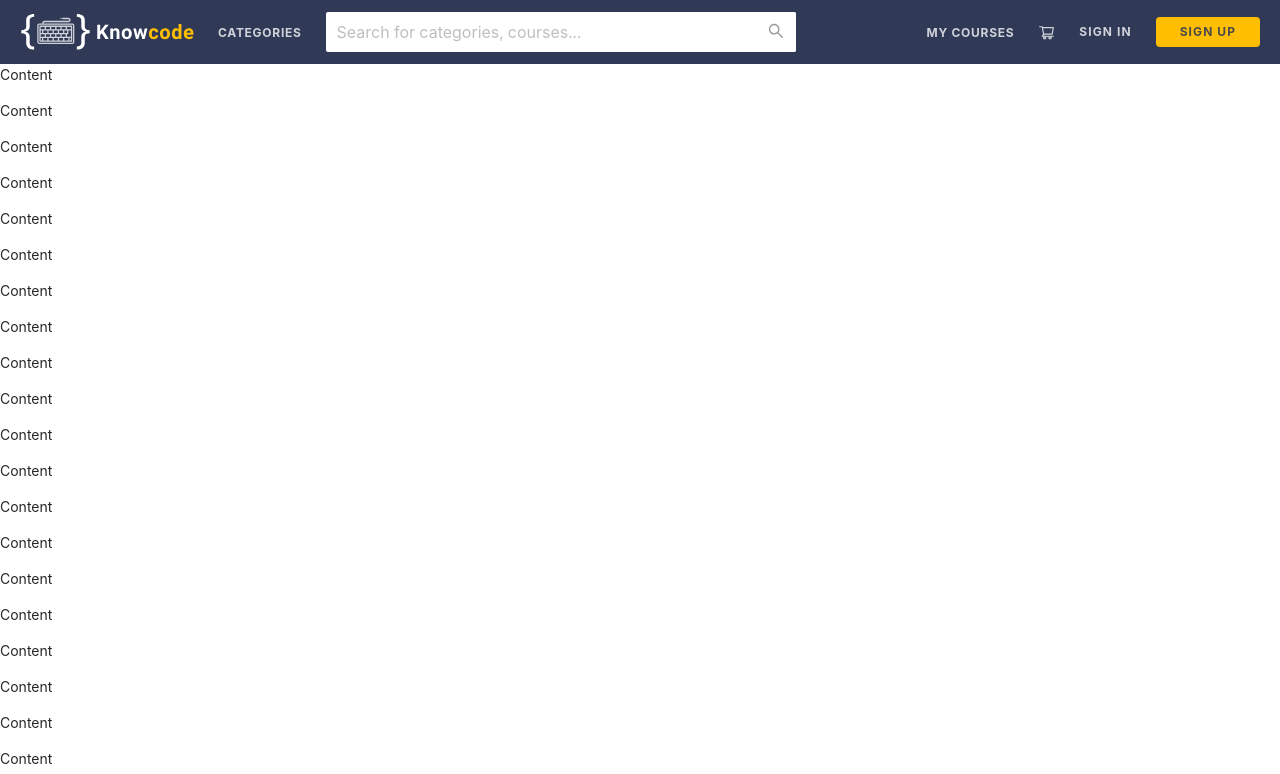
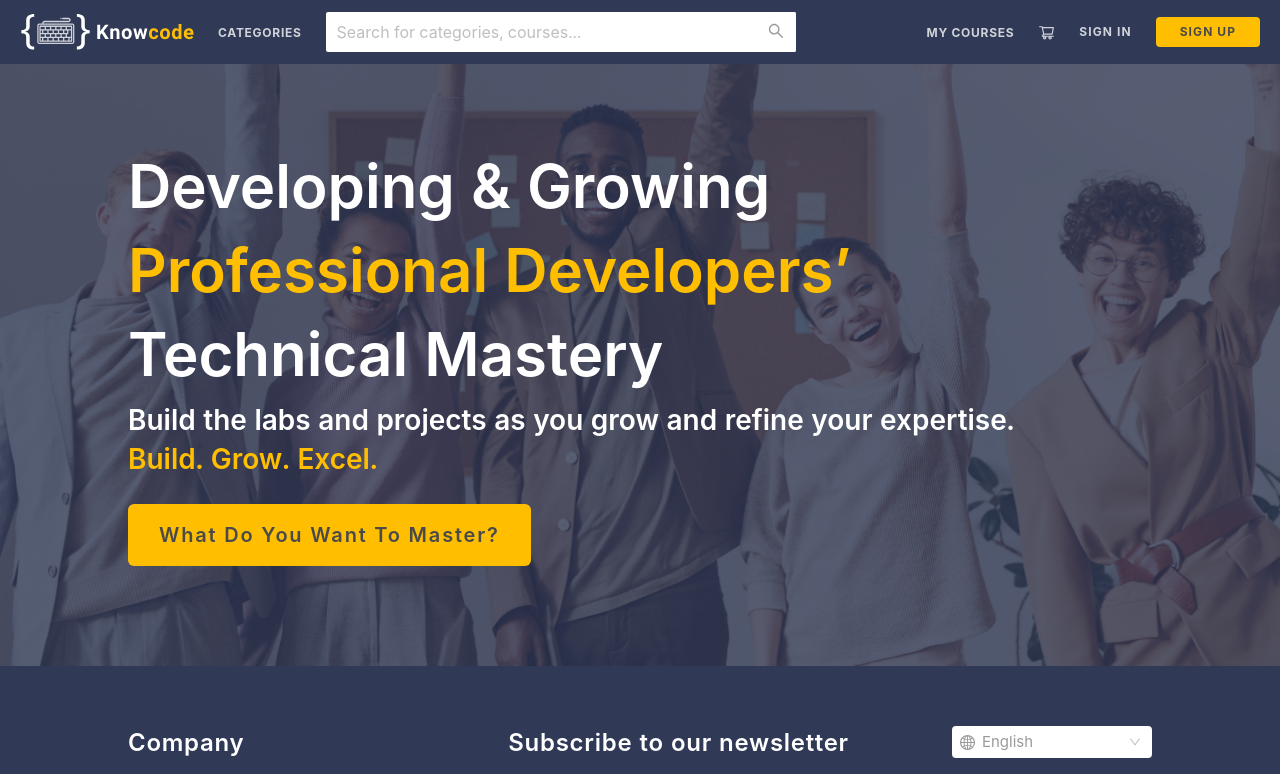
Before and after one commit to zinbac000/react-elearning, a React (Create React App) app: page / in a window 1280 px wide. Shown: the top 774 px of the page. Built offline with nearby package versions, Linux system fonts and the light colour scheme.

Commit message:
Finish Hero for Homepage

```diff
--- a/src/App.jsx
+++ b/src/App.jsx
@@ -1,4 +1,4 @@
-import Content from 'components/Content/Content';
+import Home from 'pages/Home/Home';
 import React from 'react';
 import { BrowserRouter } from 'react-router-dom';
 import { MainLayout } from 'templates/MainLayout/MainLayout';
@@ -7,7 +7,7 @@ import { MainLayout } from 'templates/MainLayout/MainLayout';
 function App() {
   return (
     <BrowserRouter>
-      <MainLayout exact path="/" Component={Content} />
+      <MainLayout exact path="/" Component={Home} />
     </BrowserRouter>
   );
 }
--- /dev/null
+++ b/src/pages/Home/Hero/Hero.jsx
@@ -0,0 +1,31 @@
+import React from 'react';
+import { Button } from 'antd';
+
+import bgHero from 'assets/img/hero.png';
+import classes from './Hero.module.scss';
+
+const Hero = () => {
+  return (
+    <div className={classes.Hero}>
+      <img className={['onMobile']} src={bgHero} alt="hero" />
+      <div className={classes.Hero__SloganWrapper}>
+        <div className={classes.Hero__SloganMain}>
+          <p>Developing & Growing</p>
+          <span>Professional Developers’</span>
+          <p>Technical Mastery</p>
+        </div>
+        <div className={classes.Hero__SloganSub}>
+          <p>
+            Build the labs and projects as you grow and refine your expertise.
+          </p>
+          <span>Build. Grow. Excel.</span>
+        </div>
+        <Button type="link" className={[classes.Hero__SloganButton]}>
+          What Do You Want To Master?
+        </Button>
+      </div>
+    </div>
+  );
+};
+
+export default Hero;
--- /dev/null
+++ b/src/pages/Home/Hero/Hero.module.scss
@@ -0,0 +1,75 @@
+@import 'src/scss/main';
+.Hero {
+  img {
+    width: 100%;
+  }
+
+  &__SloganWrapper {
+    padding: 2rem;
+    background-color: $bg-primaryHero;
+
+    @include screen(lg) {
+      padding: 8rem 5%;
+      background: url('../../../assets/img/hero-desktop.png') no-repeat top
+        center;
+      background-size: cover;
+    }
+
+    @include screen(xl) {
+      padding: 8rem 10% 10rem;
+    }
+  }
+
+  &__SloganMain,
+  &__SloganSub {
+    font-weight: 600;
+    line-height: 1.4;
+    p {
+      color: $txt-heroTitle-secondary;
+      margin-bottom: 0;
+    }
+    span {
+      color: $txt-heroTitle-primary;
+    }
+  }
+
+  &__SloganMain {
+    @include font-size($fs-heroTitle);
+
+    margin-bottom: 0.5rem;
+  }
+
+  &__SloganSub {
+    @include font-size($fs-heroSubtitle);
+
+    margin-bottom: 1rem;
+
+    @include screen(lg) {
+      margin-bottom: 2.5rem;
+    }
+  }
+
+  &__SloganButton:global(.ant-btn) {
+    background-color: $bg-primaryBtn;
+    height: auto;
+    padding: 0.7rem 1.6rem;
+    border-radius: 0.4rem;
+
+    @include font-size($fs-heroButton, 9);
+    line-height: 1.2;
+    color: $txt-heroBtn;
+    font-weight: 600;
+
+    @include screen(lg) {
+      padding: 1.8rem 3rem;
+      border-radius: 0.6rem;
+    }
+
+    &:hover,
+    &:focus,
+    &:visited {
+      background-color: $bg-primaryBtn-hover;
+      color: inherit;
+    }
+  }
+}
--- /dev/null
+++ b/src/pages/Home/Home.jsx
@@ -0,0 +1,12 @@
+import React, { Fragment } from 'react';
+import Hero from './Hero/Hero';
+
+const Home = () => {
+  return (
+    <Fragment>
+      <Hero />
+    </Fragment>
+  );
+};
+
+export default Home;
--- a/src/scss/1-Helpers/_variable.scss
+++ b/src/scss/1-Helpers/_variable.scss
@@ -3,6 +3,7 @@ $bgColors: (
   'primary': #303956,
   'secondary': #f5f7fa,
   'primaryHarmonies': #4a5781,
+  'primaryLighter': #464c62,
   'white': #ffffff,
   'black': #000000,
   'primaryBtn': #ffbf00,
@@ -23,6 +24,7 @@ $bgColors: (
 
 $bg-primary: bc('primary');
 $bg-primaryHarmonies: bc('primaryHarmonies');
+$bg-primaryHero: bc('primaryLighter');
 $bg-secondary: bc('secondary');
 $bg-white: bc('white');
 $bg-black: bc('black');
@@ -114,9 +116,18 @@ $fs-headerMenuEmail: fs('body2');
 $fs-headerDrawerHeader: fs('h5');
 $fs-headerDrawerHeading: fs('subtitle1');
 $fs-headerDrawerLink: fs('body1');
-$fs-heroTitle: fs('h1');
-$fs-heroPretitle: fs('h2');
-$fs-heroButton: fs('button-large');
+$fs-heroTitle: (
+  null: fs('h3'),
+  lg: fs('h1'),
+);
+$fs-heroSubtitle: (
+  null: fs('h5'),
+  lg: fs('h2'),
+);
+$fs-heroButton: (
+  null: fs('small'),
+  lg: fs('button-large'),
+);
 $fs-introTitle: fs('h5');
 $fs-introPretitle: fs('subtitle2');
 $fs-courseTitle: fs('h5');
```
Also changed, not shown: src/assets/img/hero-desktop.png (added), src/pages/Categories/Categories.jsx (added), src/pages/Categories/Categories.module.scss (added), src/pages/Home/Home.module.scss (added).
